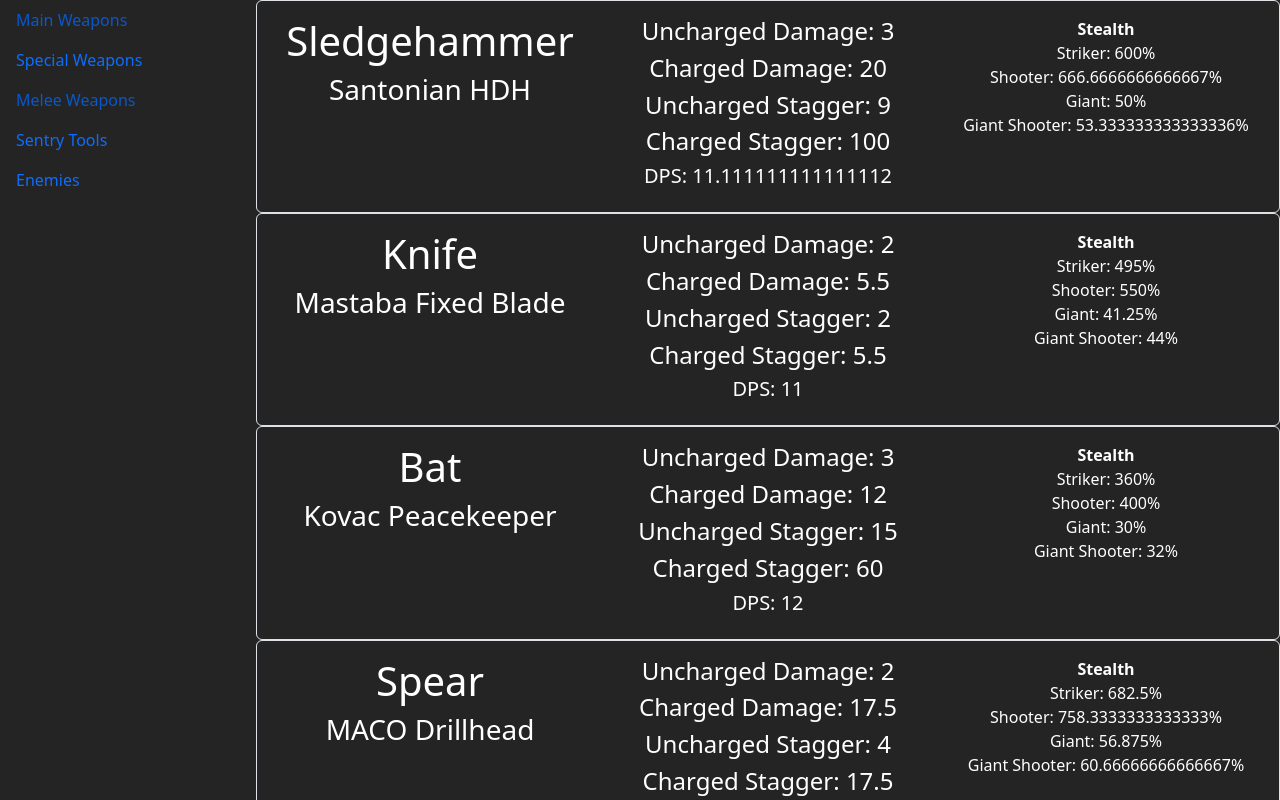
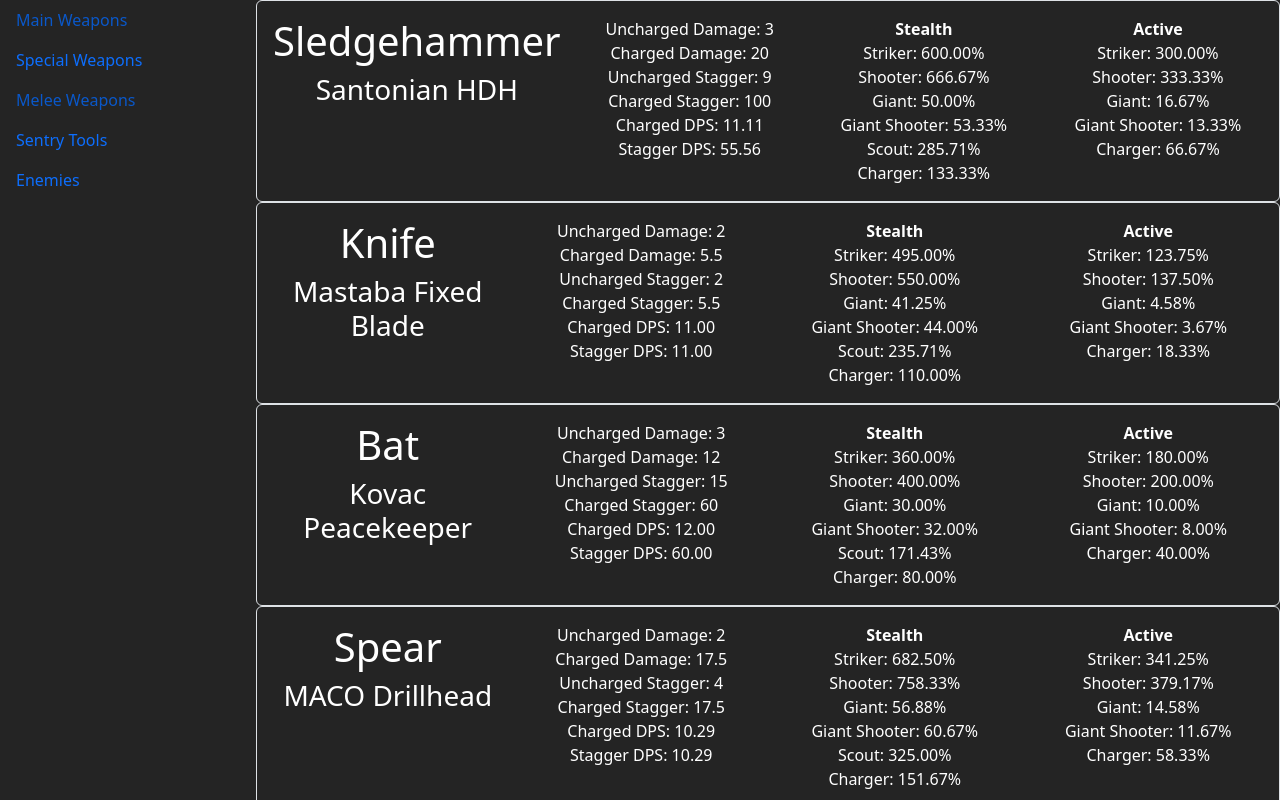
Before and after one commit to SimplyNate/gtfo-stats, a Vue app: page / in a window 1280 px wide. Both pictures are taken after a click on the button "Melee Weapons". Built offline with nearby package versions, Linux system fonts and the light colour scheme.

Commit message:
Clean up Melee numbers, add damage numbers during non-stealth interactions

```diff
--- a/src/pages/MeleeWeapons.vue
+++ b/src/pages/MeleeWeapons.vue
@@ -6,6 +6,8 @@ const striker = enemies.find(e => e.Name === 'Striker');
 const shooter = enemies.find(e => e.Name === 'Shooter');
 const gStriker = enemies.find(e => e.Name === 'Giant');
 const gShooter = enemies.find(e => e.Name === 'Giant Shooter');
+const scout = enemies.find(e => e.Name === 'Scout');
+const charger = enemies.find(e => e.Name === 'Charger');
 </script>
 
 <template>
@@ -18,24 +20,37 @@ const gShooter = enemies.find(e => e.Name === 'Giant Shooter');
                 </div>
                 <div class="col">
                     <div class="row">
-                        <h4>Uncharged Damage: {{ melee.Damage.Uncharged }}</h4>
-                        <h4>Charged Damage: {{ melee.Damage.Charged }}</h4>
+                        <div>Uncharged Damage: {{ melee.Damage.Uncharged }}</div>
+                        <div>Charged Damage: {{ melee.Damage.Charged }}</div>
                     </div>
                     <div class="row">
-                        <h4>Uncharged Stagger: {{ melee["Stagger Damage"].Uncharged }}</h4>
-                        <h4>Charged Stagger: {{ melee["Stagger Damage"].Charged }}</h4>
+                        <div>Uncharged Stagger: {{ melee["Stagger Damage"].Uncharged }}</div>
+                        <div>Charged Stagger: {{ melee["Stagger Damage"].Charged }}</div>
                     </div>
-                  <div class="row">
-                    <h5>DPS: {{ melee.Damage.Charged * (60 / melee["Charge Time"]) / 60 }}</h5>
-                  </div>
+                    <div class="row">
+                        <div>Charged DPS: {{ (melee.Damage.Charged * (60 / melee["Charge Time"]) / 60).toFixed(2) }}</div>
+                        <div>Stagger DPS: {{ (melee["Stagger Damage"].Charged * (60 / melee["Charge Time"]) / 60).toFixed(2) }}</div>
+                    </div>
                 </div>
                 <div class="col">
                     <div class="row">
                         <div class="fw-bold">Stealth</div>
-                        <div>Striker: {{ melee.Damage.Charged * melee["Precision Multiplier"].Charged * melee["Stealth Multiplier"].Charged * striker["Weak Points"].Occipital.Multiplier / striker.Health * 100 }}%</div>
-                        <div>Shooter: {{ melee.Damage.Charged * melee["Precision Multiplier"].Charged * melee["Stealth Multiplier"].Charged * shooter["Weak Points"].Occipital.Multiplier  / shooter.Health * 100 }}%</div>
-                        <div>Giant: {{ melee.Damage.Charged * melee["Precision Multiplier"].Charged * melee["Stealth Multiplier"].Charged * gStriker["Weak Points"].Occipital.Multiplier / gStriker.Health * 100 }}%</div>
-                        <div>Giant Shooter: {{ melee.Damage.Charged * melee["Precision Multiplier"].Charged * melee["Stealth Multiplier"].Charged * gShooter["Weak Points"].Occipital.Multiplier / gShooter.Health * 100 }}%</div>
+                        <div>Striker: {{ (melee.Damage.Charged * melee["Precision Multiplier"].Charged * melee["Stealth Multiplier"].Charged * striker["Weak Points"].Occipital.Multiplier / striker.Health * 100).toFixed(2) }}%</div>
+                        <div>Shooter: {{ (melee.Damage.Charged * melee["Precision Multiplier"].Charged * melee["Stealth Multiplier"].Charged * shooter["Weak Points"].Occipital.Multiplier  / shooter.Health * 100).toFixed(2) }}%</div>
+                        <div>Giant: {{ (melee.Damage.Charged * melee["Precision Multiplier"].Charged * melee["Stealth Multiplier"].Charged * gStriker["Weak Points"].Occipital.Multiplier / gStriker.Health * 100).toFixed(2) }}%</div>
+                        <div>Giant Shooter: {{ (melee.Damage.Charged * melee["Precision Multiplier"].Charged * melee["Stealth Multiplier"].Charged * gShooter["Weak Points"].Occipital.Multiplier / gShooter.Health * 100).toFixed(2) }}%</div>
+                        <div>Scout: {{ (melee.Damage.Charged * melee["Precision Multiplier"].Charged * melee["Stealth Multiplier"].Charged * scout["Weak Points"].Occipital.Multiplier / scout.Health * 100).toFixed(2) }}%</div>
+                        <div>Charger: {{ (melee.Damage.Charged * melee["Precision Multiplier"].Charged * melee["Stealth Multiplier"].Charged * charger["Weak Points"].Back.Multiplier / charger.Health * 100).toFixed(2) }}%</div>
+                    </div>
+                </div>
+                <div class="col">
+                    <div class="row">
+                        <div class="fw-bold">Active</div>
+                        <div>Striker: {{ (melee.Damage.Charged * melee["Precision Multiplier"].Charged * striker["Weak Points"].Head.Multiplier / striker.Health * 100).toFixed(2) }}%</div>
+                        <div>Shooter: {{ (melee.Damage.Charged * melee["Precision Multiplier"].Charged * shooter["Weak Points"].Head.Multiplier  / shooter.Health * 100).toFixed(2) }}%</div>
+                        <div>Giant: {{ (melee.Damage.Charged / gStriker.Health * 100).toFixed(2) }}%</div>
+                        <div>Giant Shooter: {{ (melee.Damage.Charged / gShooter.Health * 100).toFixed(2) }}%</div>
+                        <div>Charger: {{ (melee.Damage.Charged / charger.Health * 100).toFixed(2) }}%</div>
                     </div>
                 </div>
             </div>
```
